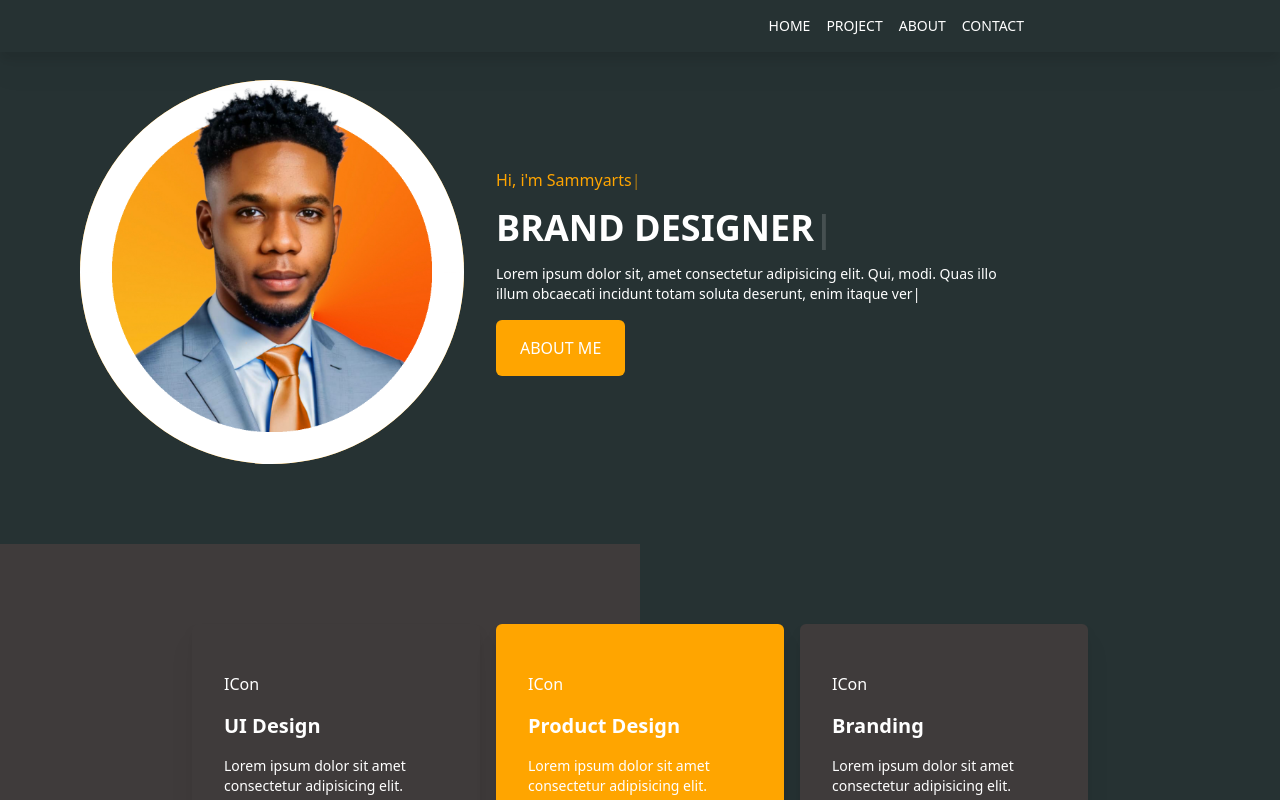
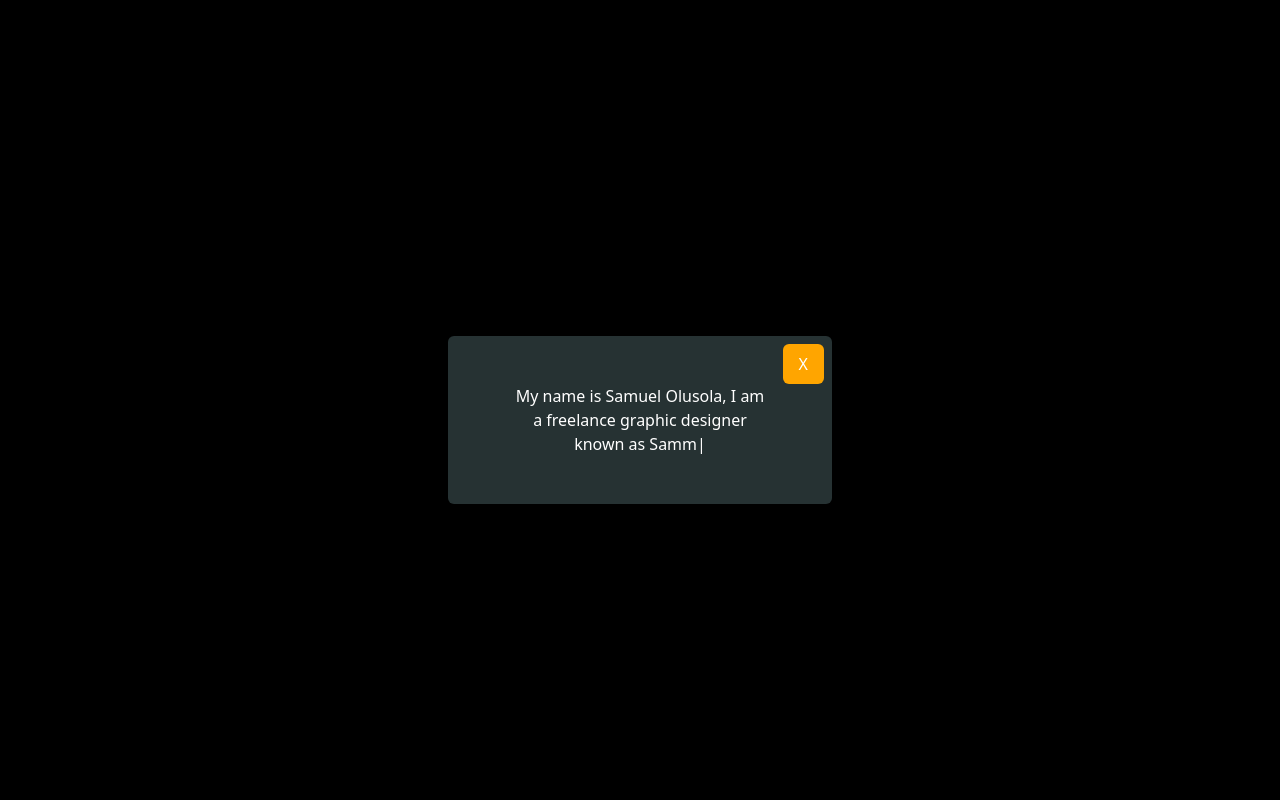
Before and after one commit to davidilerioluwa/sammy-arts, a React (Vite) app: page / in a window 1280 px wide. Both pictures are taken after a click on the button "ABOUT ME". Shown: the top 800 px of the page. Built offline with nearby package versions, Linux system fonts and the light colour scheme.

Commit message:
added a bio popup

```diff
--- /dev/null
+++ b/src/components/BioPopup.jsx
@@ -0,0 +1,40 @@
+import React, { useState } from 'react'
+import { motion } from 'framer-motion'
+import { ReactTyped } from 'react-typed'
+
+const BioPopup = ({setPopup}) => {
+    const viewportWidth = window.innerWidth
+    const viewportHeight = window.innerHeight
+    const secondParagraphString = "I help brands build an online presence by creating captivating and catchy designs that communicates the brand's message effectively to their target audience"
+    const firstParagraphString = "My name is Samuel Olusola, I am a freelance graphic designer known as Sammyarts. I am a creative designer exploring my creative potentials to the fullest, accustomed to problem solving and creating solutions through graphic design."
+    const SecondParagraph = ()=>{
+        return(<ReactTyped strings={[secondParagraphString]} typeSpeed={50}/>)
+    }
+    const [showSecond,setShowSecond] = useState(false)
+    setTimeout(() => {
+        setShowSecond(true)
+    }, 11200);
+
+  return (
+    <motion.div
+    initial={{x:viewportWidth,y:viewportHeight,scale:0}}
+    animate={{x:0,y:0,scale:1}}
+    transition={{
+        duration:0.8,
+        type:"spring"
+    }}
+    className='fixed flex items-center justify-center top-0 left-0 bg-black w-screen h-screen z-50 pt-16 lg:pt-20 px-4 lg:px-40 pb-10'>
+        <div className='relative flex flex-col gap-4 text-white text-center w-96 bg-lblack p-8 lg:p-12 rounded-md '>
+            <span className='absolute top-2 right-2 bg-red px-4 py-2 cursor-pointer rounded-md' onClick={()=>setPopup(false)}>X</span>
+            <p className='px-4' onClick={()=>setShowSecond(true)}>
+             <ReactTyped strings={[firstParagraphString]} typeSpeed={30}/>
+            </p>
+            <p className={`${showSecond?"":"hidden"}`}>
+                <SecondParagraph/>
+            </p>
+        </div>
+    </motion.div>
+  )
+}
+
+export default BioPopup
--- a/src/components/Landing.jsx
+++ b/src/components/Landing.jsx
@@ -2,21 +2,23 @@ import React, { useState } from 'react'
 import landing from "../assets/samuel.png"
 import { ReactTyped } from 'react-typed'
 import { motion } from 'framer-motion'
+import BioPopup from './BioPopup'
 
 
 const Landing = () => {
-
+  const [popup,setPopup]=useState(false)
   return (
     <motion.div
     className='flex gap-8 text-white items-center p-8 pt-16 lg:p-20' >
+        {popup?<BioPopup setPopup={setPopup}/>:""}
         <div className='rounded-full w-96'>
             <img src={landing} alt="" className='  lg:w-lg lg:h-96 bg-red rounded-full'/>
         </div>
         <div className='flex flex-col text-left w-fit lg:max-w-lg gap-4'>
             <span className={`text-red text-nowrap`}><ReactTyped strings={["Hi, i'm Sammyarts"]} typeSpeed={100} /></span>
             <h1 className='font-bold md:text-xl lg:text-4xl text-nowrap'><ReactTyped strings={["BRAND DESIGNER"]} typeSpeed={120} /></h1>
-            <div className='text-sm hidden md:block'><ReactTyped strings={["Lorem ipsum dolor sit, amet consectetur adipisicing elit. Qui, modi. Quas illo illum obcaecati incidunt totam soluta deserunt, enim itaque vero magni similique recusandae sequi consequatur corporis expedita maiores cumque."]} typeSpeed={50}/></div>
-            <button className='text-white bg-red px-6 py-4 w-fit rounded-md'>ABOUT ME</button>
+            <div className='text-sm hidden md:block'><ReactTyped strings={["Lorem ipsum dolor sit, amet consectetur adipisicing elit. Qui, modi. Quas illo illum obcaecati incidunt totam soluta deserunt, enim itaque vero magni similique recusandae sequi consequatur corporis expedita maiores cumque."]} /></div>
+            <button className='text-white bg-red px-6 py-4 w-fit rounded-md' onClick={()=>setPopup(true)}>ABOUT ME</button>
         </div>
     </motion.div>
   )
```
